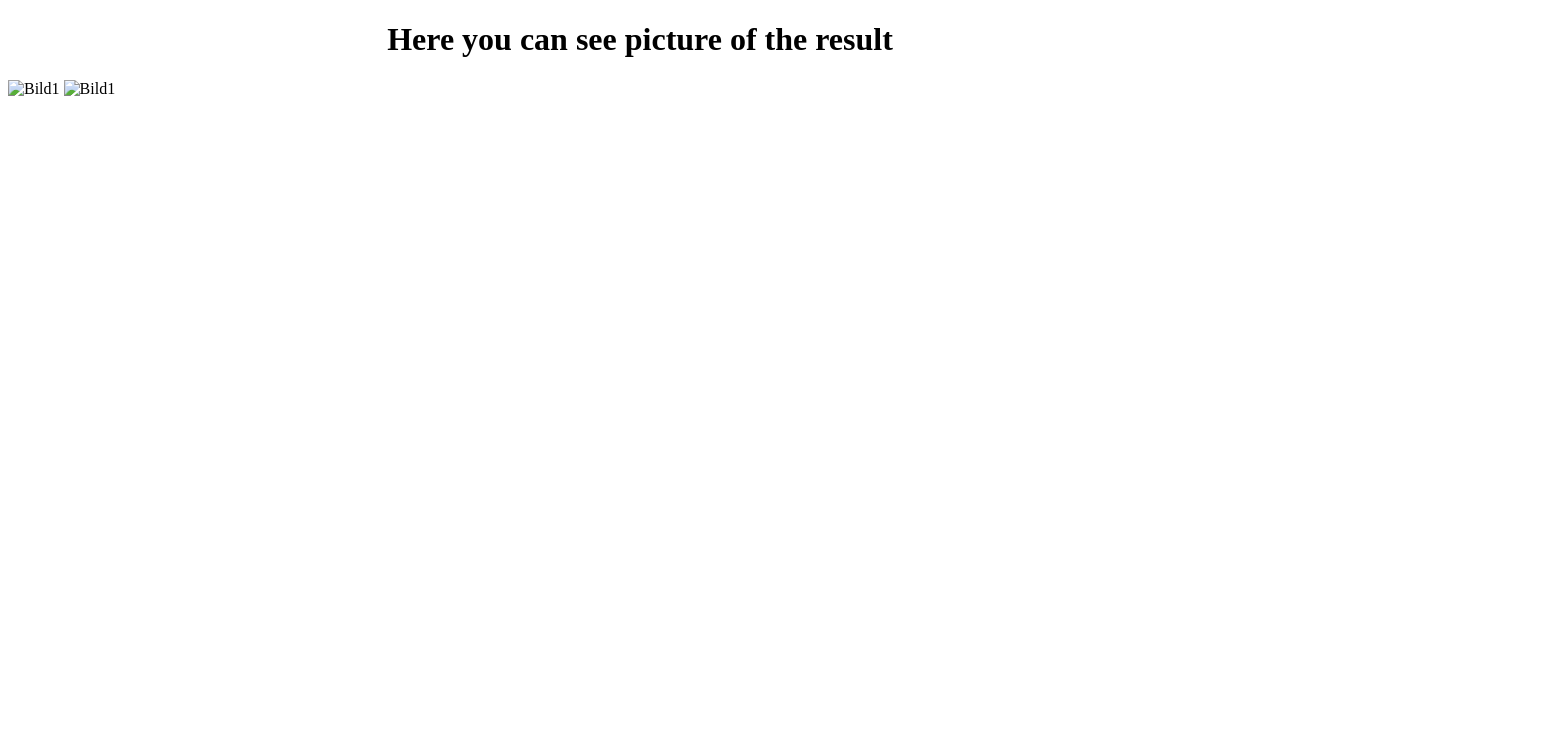
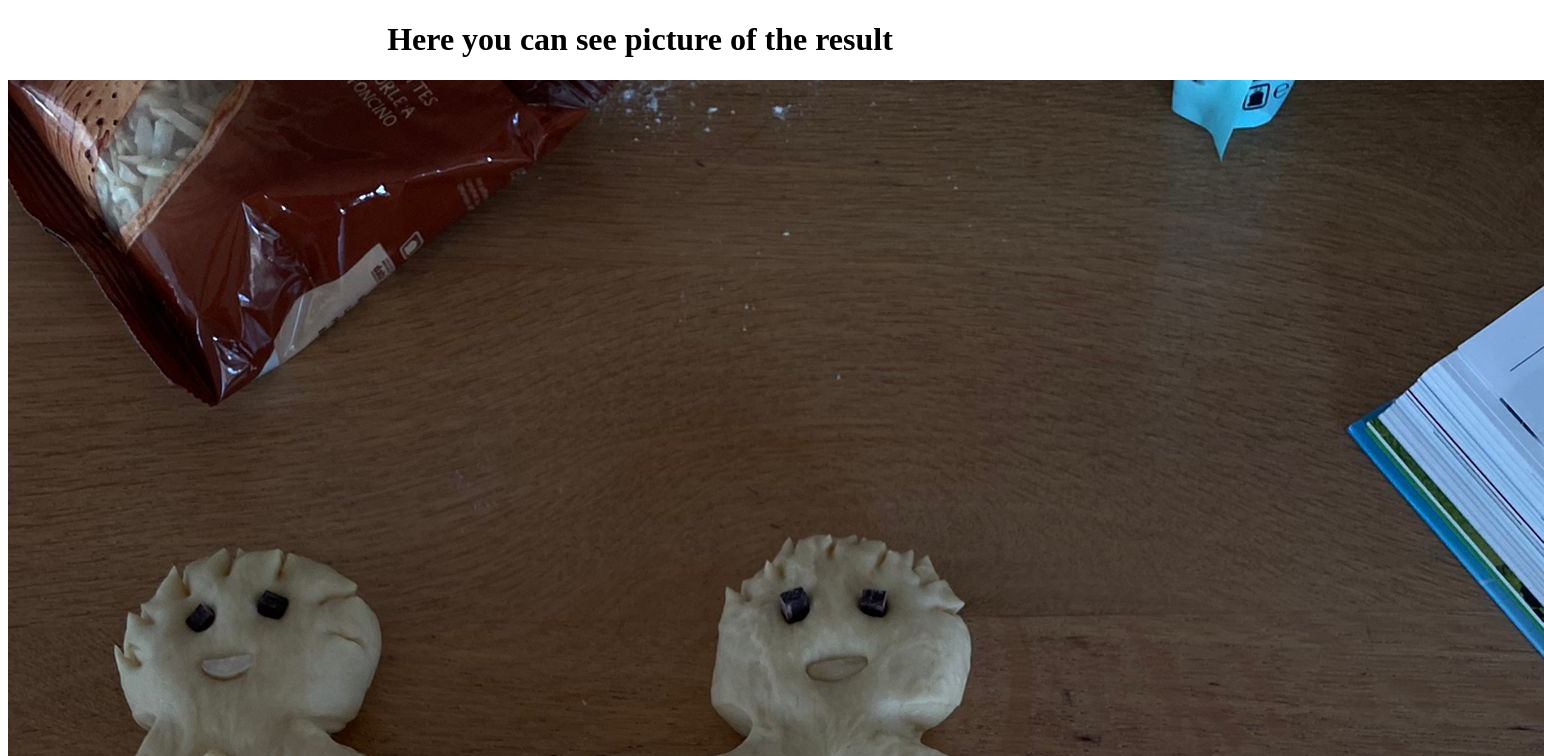
Before and after one commit to Ruben7307/Backrezept, a plain HTML site: page pictures.html in a window 1280 px wide. Shown: the top 756 px of the page, 1544 px wide, since content can reach past the window. Drawn offline with Linux system fonts and the light colour scheme; the site is published under a folder, as on GitHub Pages, so addresses that start at the root find nothing.

Commit message:
New ordner for pics

```diff
--- a/pictures.html
+++ b/pictures.html
@@ -9,8 +9,8 @@
 <body>
     <center>
 <h1>Here you can see picture of the result</h1></center>
-<img src="/Bild10.jpg" alt="Bild1">
-<img src="/Bild11.jpg" alt="Bild1">
+<img src="Bilder/Bild10.jpg" alt="Bild1">
+<img src="Bilder/Bild11.jpg" alt="Bild1">
 
 </body>
 </html>
```
Also changed, not shown: Bilder/Bild1.jpg (renamed from Bild1.jpg), Bilder/Bild10.jpg (renamed from Bild10.jpg), Bilder/Bild11.jpg (renamed from Bild11.jpg), Bilder/Bild2.jpg (renamed from Bild2.jpg), Bilder/Bild3.jpg (renamed from Bild3.jpg), Bilder/Bild4.jpg (renamed from Bild4.jpg), Bilder/Bild5.jpg (renamed from Bild5.jpg), Bilder/Bild6.jpg (renamed from Bild6.jpg), Bilder/Bild7.jpg (renamed from Bild7.jpg), Bilder/Bild8.jpg (renamed from Bild8.jpg), Bilder/Bild9.jpg (renamed from Bild9.jpg).
